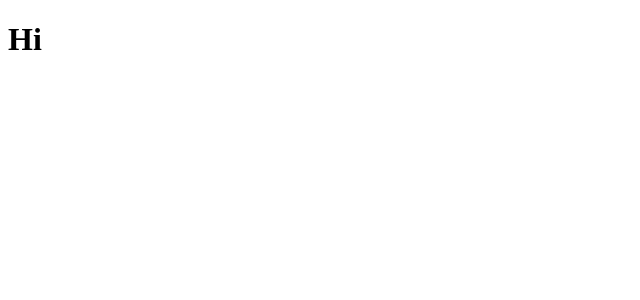
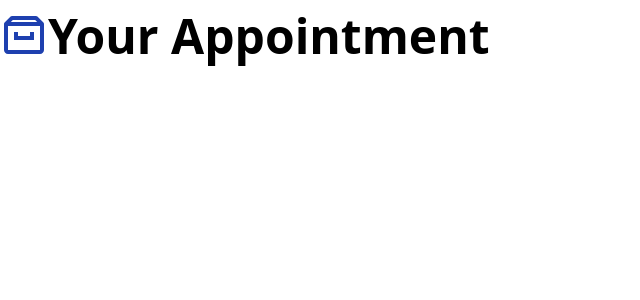
Before and after one commit to HimashaNethmini/react-learning, a React (Create React App) app: page / in a window 1280 px wide. Shown: the top 300 px of the page, without its empty margins (0-640 px from the left). Built offline with nearby package versions, Linux system fonts and the light colour scheme.

Commit message:
icon display

```diff
--- a/src/App.js
+++ b/src/App.js
@@ -1,7 +1,13 @@
+import './index.css'
+import { BiArchive } from "react-icons/bi";
+
 function App() {
   return (
-    <div className="App">
-      <h1>Hi</h1>
+    <div className="App container mx-auto mt-3 font-semibold">
+      <h1 className='text-5xl'>
+        <BiArchive className='inline-block text-blue-800 align-top'/>
+          Your Appointment
+      </h1>
     </div>
   );
 }
--- /dev/null
+++ b/src/index.css
@@ -0,0 +1,3 @@
+@tailwind base;
+@tailwind components;
+@tailwind utilities;
```
